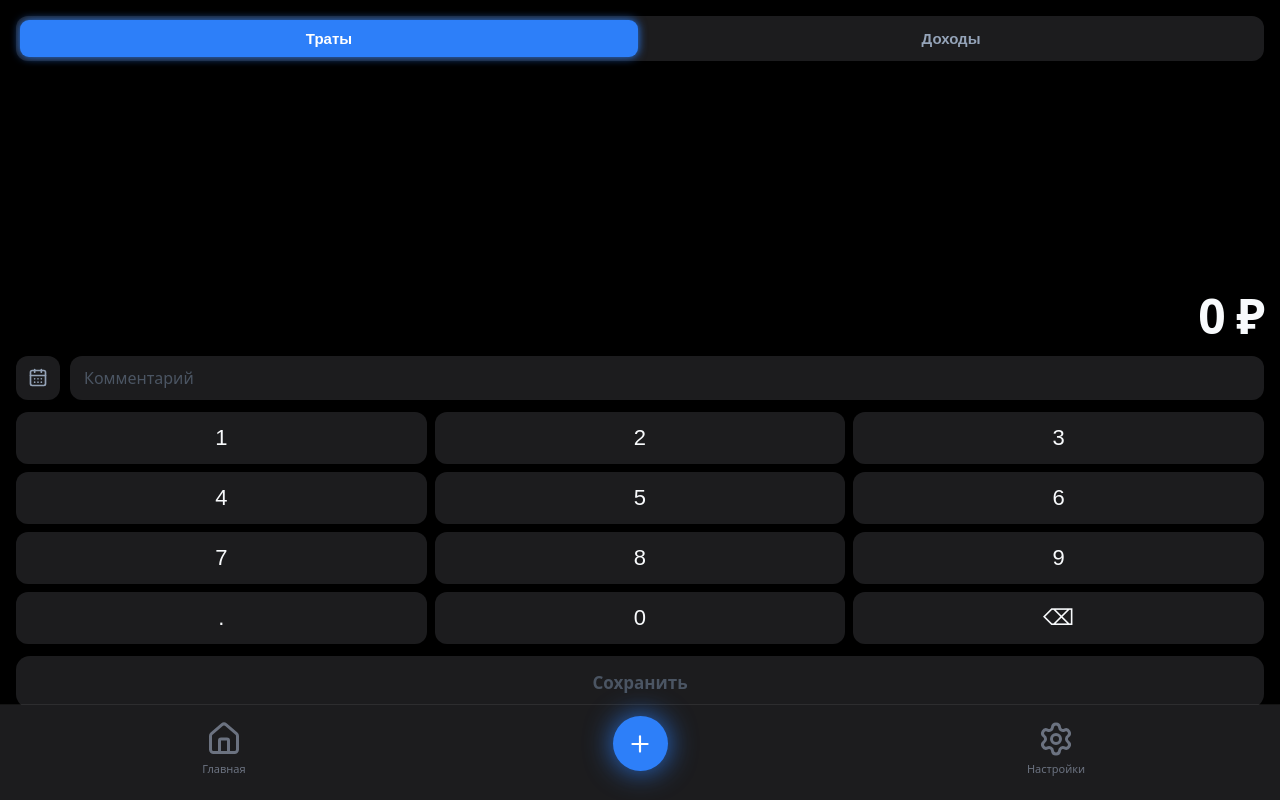
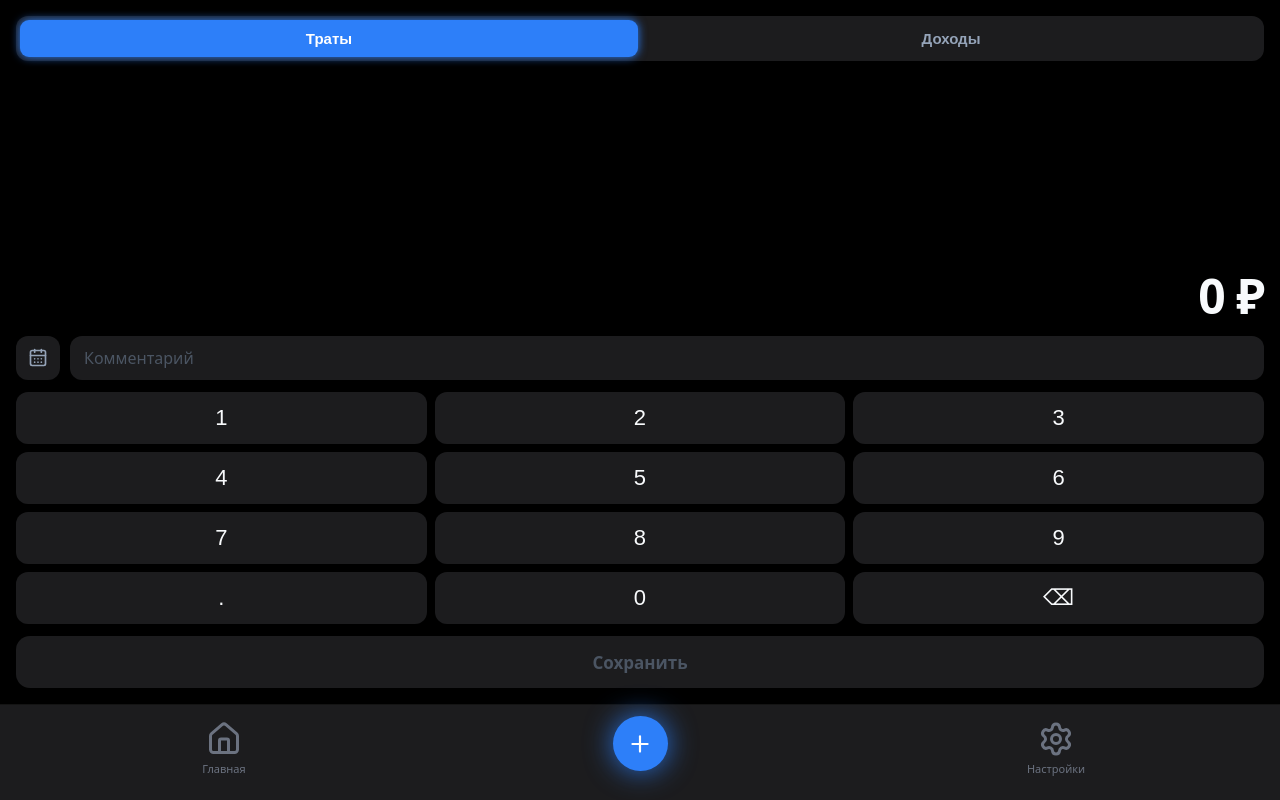
Before and after one commit to ivan-legostin/spendy-pwa, a React (Vite) app: page /spendy-pwa/add in a window 1280 px wide. Built offline with nearby package versions, Linux system fonts and the light colour scheme.

Commit message:
Кнопка "Сохранить" отделена от нижней панели

```diff
--- a/src/screens/AddScreen.css
+++ b/src/screens/AddScreen.css
@@ -2,7 +2,7 @@
   display: flex;
   flex-direction: column;
   height: 100dvh;
-  padding-bottom: 80px;
+  padding-bottom: 100px;
 }
 
 .add__top {
```
